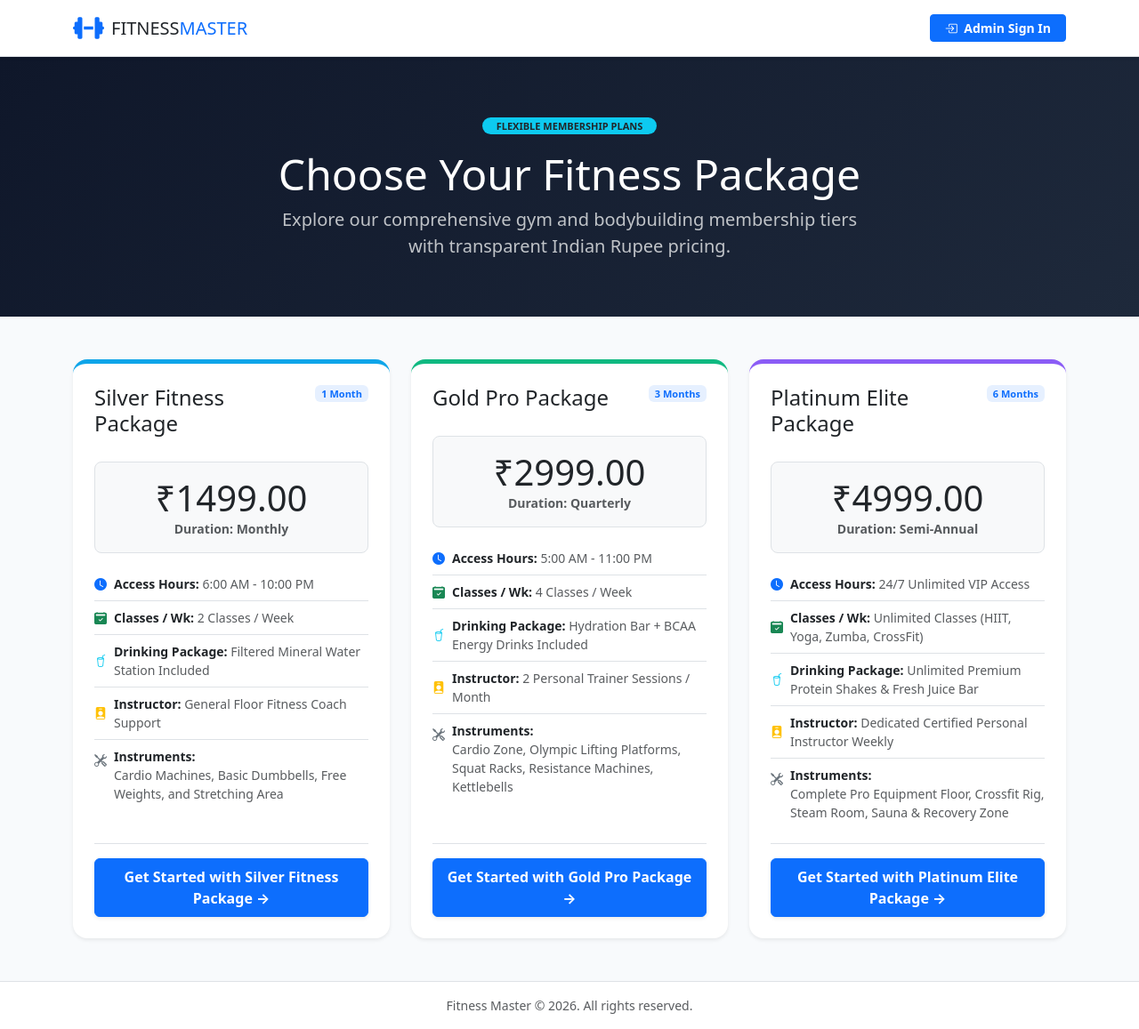
After one commit to virudobariya24/Fitness_Master, a Django app: page /packages/cards/ in a window 1280 px wide. The commit adds this page. Shown: the whole page at 89% size. Run offline with Django 5.2, Linux system fonts and the light colour scheme; data comes from the database, SQL or seed files in the repository; both versions use the stored data as it was after the commit.

Commit message:
Implement Task 1 and Task 2: View retrieving packages from DB and card-based Bootstrap layout template

```diff
--- a/packages/urls.py
+++ b/packages/urls.py
@@ -4,6 +4,7 @@ from . import views
 urlpatterns = [
     path('dashboard/', views.admin_dashboard_view, name='admin_dashboard'),
     path('packages/', views.packages_list_view, name='packages_list'),
+    path('packages/cards/', views.packages_cards_view, name='packages_cards'),
     path('packages/add/', views.package_add_view, name='package_add'),
     path('packages/<int:pk>/edit/', views.package_edit_view, name='package_edit'),
     path('packages/<int:pk>/delete/', views.package_delete_view, name='package_delete'),
--- a/packages/views.py
+++ b/packages/views.py
@@ -73,6 +73,24 @@ def packages_list_view(request):
     })
 
 
+def packages_cards_view(request):
+    """
+    Task (1): Create a view that retrieves all available packages from the database.
+    Task (2): Design a template to display packages in a card-based Bootstrap layout.
+    """
+    packages = Packages.objects.all().order_by('price')
+    total_packages = packages.count()
+    avg_price = packages.aggregate(avg=Avg('price'))['avg'] or 0.0
+    form = PackageForm()
+
+    return render(request, 'packages/packages_cards.html', {
+        'packages': packages,
+        'total_packages': total_packages,
+        'avg_price': round(avg_price, 2),
+        'form': form,
+    })
+
+
 @login_required(login_url='login')
 @user_passes_test(admin_check, login_url='login')
 def package_add_view(request):
--- a/templates/base.html
+++ b/templates/base.html
@@ -257,7 +257,7 @@
         </a>
       </li>
       <li class="nav-item">
-        <a href="{% url 'packages_list' %}" class="nav-link {% if request.resolver_match.url_name == 'packages_list' or request.resolver_match.url_name == 'package_edit' %}active{% endif %}">
+        <a href="{% url 'packages_list' %}" class="nav-link {% if request.resolver_match.url_name == 'packages_list' or request.resolver_match.url_name == 'package_edit' or request.resolver_match.url_name == 'packages_cards' %}active{% endif %}">
           <i class="bi bi-box-seam"></i> Packages Management
         </a>
       </li>
@@ -286,7 +286,7 @@
           </a>
         </li>
         <li class="nav-item">
-          <a href="{% url 'packages_list' %}" class="nav-link {% if request.resolver_match.url_name == 'packages_list' or request.resolver_match.url_name == 'package_edit' %}active{% endif %}">
+          <a href="{% url 'packages_list' %}" class="nav-link {% if request.resolver_match.url_name == 'packages_list' or request.resolver_match.url_name == 'package_edit' or request.resolver_match.url_name == 'packages_cards' %}active{% endif %}">
             <i class="bi bi-box-seam"></i> Packages Management
           </a>
         </li>
--- /dev/null
+++ b/templates/packages/packages_cards.html
@@ -0,0 +1,382 @@
+{% extends 'base.html' %}
+
+{% block title %}Packages Cards | Fitness Master{% endblock %}
+{% block page_heading %}Fitness Packages Catalog{% endblock %}
+
+{% block content %}
+<!-- =========================================================================
+     AUTHENTICATED ADMIN CARD-BASED BOOTSTRAP LAYOUT (Task 2)
+     ========================================================================= -->
+<div class="container-fluid px-0">
+
+  <!-- Header & Toolbar -->
+  <div class="d-flex flex-wrap align-items-center justify-content-between gap-3 mb-4">
+    <div>
+      <h3 class="fw-black text-dark mb-1">
+        <i class="bi bi-grid-fill text-primary me-2"></i>Packages Catalog (Card View)
+      </h3>
+      <p class="text-muted small mb-0">
+        Card-based responsive Bootstrap layout displaying all membership tiers and features.
+      </p>
+    </div>
+    <div class="d-flex align-items-center gap-2">
+      <!-- Layout Toggle: Cards vs Table -->
+      <div class="btn-group btn-group-sm" role="group" aria-label="View switch">
+        <a href="{% url 'packages_cards' %}" class="btn btn-primary active fw-semibold" title="Card View">
+          <i class="bi bi-grid-fill me-1"></i> Cards
+        </a>
+        <a href="{% url 'packages_list' %}" class="btn btn-outline-secondary fw-semibold" title="Table View">
+          <i class="bi bi-table me-1"></i> Table
+        </a>
+      </div>
+      <button type="button" class="btn btn-primary btn-sm fw-bold d-flex align-items-center gap-1.5 shadow-sm" data-bs-toggle="modal" data-bs-target="#addPackageModal">
+        <i class="bi bi-plus-circle-fill"></i> Add Package
+      </button>
+    </div>
+  </div>
+
+  <!-- Metric Summary -->
+  <div class="row g-3 mb-4">
+    <div class="col-sm-6 col-md-4">
+      <div class="stat-card d-flex align-items-center justify-content-between">
+        <div>
+          <small class="text-muted fw-bold text-uppercase" style="font-size: 11px;">Active Packages</small>
+          <h3 class="fw-black text-dark mb-0 mt-1">{{ total_packages }}</h3>
+          <small class="text-success fw-semibold"><i class="bi bi-check-circle-fill"></i> Live in Catalog</small>
+        </div>
+        <div class="rounded-3 p-3 bg-primary bg-opacity-10 text-primary">
+          <i class="bi bi-box-seam fs-3"></i>
+        </div>
+      </div>
+    </div>
+    <div class="col-sm-6 col-md-4">
+      <div class="stat-card d-flex align-items-center justify-content-between">
+        <div>
+          <small class="text-muted fw-bold text-uppercase" style="font-size: 11px;">Average Price</small>
+          <h3 class="fw-black text-dark mb-0 mt-1">₹{{ avg_price }}</h3>
+          <small class="text-info fw-semibold"><i class="bi bi-tag-fill"></i> Across all plans</small>
+        </div>
+        <div class="rounded-3 p-3 bg-success bg-opacity-10 text-success">
+          <i class="bi bi-cash-stack fs-3"></i>
+        </div>
+      </div>
+    </div>
+    <div class="col-sm-12 col-md-4">
+      <div class="stat-card d-flex align-items-center justify-content-between">
+        <div>
+          <small class="text-muted fw-bold text-uppercase" style="font-size: 11px;">Design Architecture</small>
+          <h6 class="fw-bold text-dark mb-0 mt-1">Bootstrap 5 Cards</h6>
+          <small class="text-primary fw-semibold"><i class="bi bi-laptop"></i> Fully Responsive</small>
+        </div>
+        <div class="rounded-3 p-3 bg-info bg-opacity-10 text-info">
+          <i class="bi bi-grid-3x3-gap-fill fs-3"></i>
+        </div>
+      </div>
+    </div>
+  </div>
+
+  <!-- =========================================================================
+       CARD-BASED BOOTSTRAP GRID LAYOUT
+       ========================================================================= -->
+  <div class="row g-4 mb-4">
+    {% for pkg in packages %}
+      <div class="col-12 col-md-6 col-lg-4 d-flex">
+        <div class="card h-100 border-0 shadow-sm rounded-4 overflow-hidden w-100 d-flex flex-column" style="transition: transform 0.2s ease, box-shadow 0.2s ease; border-top: 5px solid {% cycle '#0ea5e9' '#10b981' '#8b5cf6' '#f59e0b' %} !important;">
+
+          <!-- Card Header -->
+          <div class="card-body p-4 d-flex flex-column flex-grow-1">
+            <div class="d-flex align-items-start justify-content-between gap-2 mb-2">
+              <div>
+                <span class="badge bg-light text-secondary border px-2 py-1 mb-2" style="font-size: 11px;">
+                  #PKG-{{ pkg.id }}
+                </span>
+                <h4 class="card-title fw-black text-dark mb-1">{{ pkg.title }}</h4>
+              </div>
+              <span class="badge bg-primary bg-opacity-10 text-primary fw-bold px-2.5 py-1.5" style="font-size: 11px;">
+                {{ pkg.duration }}
+              </span>
+            </div>
+
+            <!-- Price Block in Indian Rupees (₹) -->
+            <div class="my-3 py-3 px-3 bg-light rounded-3 text-center border">
+              <div class="d-flex align-items-baseline justify-content-center gap-1">
+                <span class="display-6 fw-black text-dark">₹{{ pkg.price }}</span>
+              </div>
+              <small class="text-muted fw-semibold">Duration: {{ pkg.membership_duration }}</small>
+            </div>
+
+            <!-- Features List (All 9 model fields represented) -->
+            <ul class="list-unstyled mb-4 small flex-grow-1">
+              <li class="py-2 border-bottom d-flex align-items-center gap-2">
+                <i class="bi bi-clock-fill text-primary"></i>
+                <div>
+                  <strong class="text-dark">Access:</strong>
+                  <span class="text-muted">{{ pkg.access_hours }}</span>
+                </div>
+              </li>
+              <li class="py-2 border-bottom d-flex align-items-center gap-2">
+                <i class="bi bi-calendar2-check-fill text-success"></i>
+                <div>
+                  <strong class="text-dark">Classes / Week:</strong>
+                  <span class="text-muted">{{ pkg.classes_per_week }}</span>
+                </div>
+              </li>
+              <li class="py-2 border-bottom d-flex align-items-center gap-2">
+                <i class="bi bi-cup-straw text-info"></i>
+                <div>
+                  <strong class="text-dark">Drinking Package:</strong>
+                  <span class="text-muted">{{ pkg.drinking_package }}</span>
+                </div>
+              </li>
+              <li class="py-2 border-bottom d-flex align-items-center gap-2">
+                <i class="bi bi-person-badge-fill text-warning"></i>
+                <div>
+                  <strong class="text-dark">Trainer:</strong>
+                  <span class="text-muted">{{ pkg.personal_instructor }}</span>
+                </div>
+              </li>
+              <li class="pt-2 d-flex align-items-start gap-2">
+                <i class="bi bi-tools text-secondary mt-1"></i>
+                <div>
+                  <strong class="text-dark">Instruments & Gear:</strong>
+                  <span class="text-muted d-block mt-0.5">{{ pkg.instruments }}</span>
+                </div>
+              </li>
+            </ul>
+
+            <!-- Card Actions -->
+            <div class="mt-auto pt-3 border-top d-flex align-items-center justify-content-between gap-2">
+              <a href="{% url 'package_edit' pkg.id %}" class="btn btn-outline-primary btn-sm fw-bold flex-grow-1">
+                <i class="bi bi-pencil-square me-1"></i> Edit Plan
+              </a>
+              <button type="button" class="btn btn-outline-danger btn-sm" data-bs-toggle="modal" data-bs-target="#deletePackageModalCards{{ pkg.id }}" title="Delete Package">
+                <i class="bi bi-trash3"></i>
+              </button>
+            </div>
+
+          </div>
+
+        </div>
+
+        <!-- Delete Modal -->
+        <div class="modal fade" id="deletePackageModalCards{{ pkg.id }}" tabindex="-1" aria-hidden="true">
+          <div class="modal-dialog modal-dialog-centered">
+            <div class="modal-content">
+              <div class="modal-header border-0 pb-0">
+                <h6 class="modal-title fw-bold text-danger">
+                  <i class="bi bi-exclamation-triangle-fill me-1"></i> Delete Package Confirmation
+                </h6>
+                <button type="button" class="btn-close" data-bs-dismiss="modal" aria-label="Close"></button>
+              </div>
+              <div class="modal-body text-start py-3">
+                Are you sure you want to delete the package <strong>"{{ pkg.title }}"</strong>?
+              </div>
+              <div class="modal-footer border-0 pt-0">
+                <button type="button" class="btn btn-secondary btn-sm" data-bs-dismiss="modal">Cancel</button>
+                <form method="post" action="{% url 'package_delete' pkg.id %}" class="d-inline">
+                  {% csrf_token %}
+                  <input type="hidden" name="next" value="{% url 'packages_cards' %}">
+                  <button type="submit" class="btn btn-danger btn-sm fw-bold">Confirm Delete</button>
+                </form>
+              </div>
+            </div>
+          </div>
+        </div>
+
+      </div>
+    {% empty %}
+      <div class="col-12 text-center py-5">
+        <i class="bi bi-box-seam display-4 d-block mb-3 text-secondary opacity-50"></i>
+        <h5 class="fw-bold">No Packages Available</h5>
+        <p class="text-muted small mb-3">Get started by creating your first membership package.</p>
+        <button type="button" class="btn btn-primary btn-sm fw-bold" data-bs-toggle="modal" data-bs-target="#addPackageModal">
+          <i class="bi bi-plus-circle me-1"></i> Add New Package
+        </button>
+      </div>
+    {% endfor %}
+  </div>
+
+</div>
+
+<!-- Add Package Modal -->
+<div class="modal fade" id="addPackageModal" tabindex="-1" aria-hidden="true">
+  <div class="modal-dialog modal-lg modal-dialog-centered">
+    <div class="modal-content border-0 shadow-lg rounded-4 overflow-hidden">
+      <div class="modal-header text-white p-4" style="background: linear-gradient(135deg, #0f172a, #1e293b);">
+        <div>
+          <h5 class="modal-title fw-bold mb-1">
+            <i class="bi bi-plus-circle-fill text-info me-2"></i>Add Subscription Package
+          </h5>
+          <small class="text-light text-opacity-75">Configure all 9 package attributes for the card catalog</small>
+        </div>
+        <button type="button" class="btn-close btn-close-white" data-bs-dismiss="modal" aria-label="Close"></button>
+      </div>
+
+      <form method="post" action="{% url 'package_add' %}">
+        {% csrf_token %}
+        <input type="hidden" name="next" value="{% url 'packages_cards' %}">
+        <div class="modal-body p-4">
+          <div class="row g-3">
+            <div class="col-md-8">
+              <label class="form-label small fw-bold text-uppercase text-secondary">Package Title *</label>
+              {{ form.title }}
+            </div>
+            <div class="col-md-4">
+              <label class="form-label small fw-bold text-uppercase text-secondary">Price (₹) *</label>
+              {{ form.price }}
+            </div>
+            <div class="col-md-6">
+              <label class="form-label small fw-bold text-uppercase text-secondary">Duration *</label>
+              {{ form.duration }}
+            </div>
+            <div class="col-md-6">
+              <label class="form-label small fw-bold text-uppercase text-secondary">Access Hours *</label>
+              {{ form.access_hours }}
+            </div>
+            <div class="col-md-6">
+              <label class="form-label small fw-bold text-uppercase text-secondary">Classes Per Week *</label>
+              {{ form.classes_per_week }}
+            </div>
+            <div class="col-md-6">
+              <label class="form-label small fw-bold text-uppercase text-secondary">Membership Duration *</label>
+              {{ form.membership_duration }}
+            </div>
+            <div class="col-md-6">
+              <label class="form-label small fw-bold text-uppercase text-secondary">Drinking Package *</label>
+              {{ form.drinking_package }}
+            </div>
+            <div class="col-md-6">
+              <label class="form-label small fw-bold text-uppercase text-secondary">Personal Instructor *</label>
+              {{ form.personal_instructor }}
+            </div>
+            <div class="col-12">
+              <label class="form-label small fw-bold text-uppercase text-secondary">Instruments & Facilities *</label>
+              {{ form.instruments }}
+            </div>
+          </div>
+        </div>
+
+        <div class="modal-footer bg-light border-top p-3 px-4">
+          <button type="button" class="btn btn-outline-secondary fw-semibold" data-bs-dismiss="modal">Cancel</button>
+          <button type="submit" class="btn btn-primary fw-bold px-4 shadow-sm">
+            <i class="bi bi-save me-1"></i> Save Package
+          </button>
+        </div>
+      </form>
+    </div>
+  </div>
+</div>
+{% endblock %}
+
+{% block auth_content %}
+<!-- =========================================================================
+     PUBLIC / VISITOR CARD-BASED BOOTSTRAP LAYOUT (Task 2)
+     ========================================================================= -->
+<div class="min-vh-100 d-flex flex-column" style="background-color: #f8fafc;">
+
+  <!-- Public Top Bar -->
+  <header class="bg-white border-bottom py-3 px-4 shadow-sm sticky-top">
+    <div class="container d-flex align-items-center justify-content-between">
+      <div class="d-flex align-items-center gap-2">
+        <i class="fa-solid fa-dumbbell text-primary fs-3"></i>
+        <h5 class="mb-0 fw-black text-dark tracking-tight">FITNESS<span class="text-primary">MASTER</span></h5>
+      </div>
+      <a href="{% url 'login' %}" class="btn btn-primary btn-sm fw-bold px-3">
+        <i class="bi bi-box-arrow-in-right me-1"></i> Admin Sign In
+      </a>
+    </div>
+  </header>
+
+  <!-- Hero Header -->
+  <div class="py-5 text-center text-white" style="background: linear-gradient(135deg, #0f172a, #1e293b);">
+    <div class="container py-3">
+      <span class="badge bg-info text-dark fw-bold text-uppercase px-3 py-1.5 mb-3 rounded-pill" style="font-size: 11px;">
+        Flexible Membership Plans
+      </span>
+      <h1 class="display-5 fw-black mb-2">Choose Your Fitness Package</h1>
+      <p class="lead text-light text-opacity-75 mb-0 mx-auto" style="max-width: 650px;">
+        Explore our comprehensive gym and bodybuilding membership tiers with transparent Indian Rupee pricing.
+      </p>
+    </div>
+  </div>
+
+  <!-- Cards Grid -->
+  <div class="container py-5 flex-grow-1">
+    <div class="row g-4 justify-content-center">
+      {% for pkg in packages %}
+        <div class="col-12 col-md-6 col-lg-4 d-flex">
+          <div class="card h-100 border-0 shadow-sm rounded-4 overflow-hidden w-100 d-flex flex-column" style="border-top: 5px solid {% cycle '#0ea5e9' '#10b981' '#8b5cf6' '#f59e0b' %} !important;">
+            <div class="card-body p-4 d-flex flex-column flex-grow-1">
+
+              <div class="d-flex align-items-start justify-content-between gap-2 mb-2">
+                <h4 class="card-title fw-black text-dark mb-1">{{ pkg.title }}</h4>
+                <span class="badge bg-primary bg-opacity-10 text-primary fw-bold px-2.5 py-1.5" style="font-size: 11px;">
+                  {{ pkg.duration }}
+                </span>
+              </div>
+
+              <!-- Price -->
+              <div class="my-3 py-3 px-3 bg-light rounded-3 text-center border">
+                <span class="display-6 fw-black text-dark">₹{{ pkg.price }}</span>
+                <div class="text-muted small fw-semibold">Duration: {{ pkg.membership_duration }}</div>
+              </div>
+
+              <!-- Features List -->
+              <ul class="list-unstyled mb-4 small flex-grow-1">
+                <li class="py-2 border-bottom d-flex align-items-center gap-2">
+                  <i class="bi bi-clock-fill text-primary"></i>
+                  <div>
+                    <strong class="text-dark">Access Hours:</strong>
+                    <span class="text-muted">{{ pkg.access_hours }}</span>
+                  </div>
+                </li>
+                <li class="py-2 border-bottom d-flex align-items-center gap-2">
+                  <i class="bi bi-calendar2-check-fill text-success"></i>
+                  <div>
+                    <strong class="text-dark">Classes / Wk:</strong>
+                    <span class="text-muted">{{ pkg.classes_per_week }}</span>
+                  </div>
+                </li>
+                <li class="py-2 border-bottom d-flex align-items-center gap-2">
+                  <i class="bi bi-cup-straw text-info"></i>
+                  <div>
+                    <strong class="text-dark">Drinking Package:</strong>
+                    <span class="text-muted">{{ pkg.drinking_package }}</span>
+                  </div>
+                </li>
+                <li class="py-2 border-bottom d-flex align-items-center gap-2">
+                  <i class="bi bi-person-badge-fill text-warning"></i>
+                  <div>
+                    <strong class="text-dark">Instructor:</strong>
+                    <span class="text-muted">{{ pkg.personal_instructor }}</span>
+                  </div>
+                </li>
+                <li class="pt-2 d-flex align-items-start gap-2">
+                  <i class="bi bi-tools text-secondary mt-1"></i>
+                  <div>
+                    <strong class="text-dark">Instruments:</strong>
+                    <span class="text-muted d-block mt-0.5">{{ pkg.instruments }}</span>
+                  </div>
+                </li>
+              </ul>
+
+              <div class="mt-auto pt-3 border-top">
+                <a href="{% url 'login' %}" class="btn btn-primary w-100 fw-bold py-2 shadow-sm">
+                  Get Started with {{ pkg.title }} &rarr;
+                </a>
+              </div>
+
+            </div>
+          </div>
+        </div>
+      {% endfor %}
+    </div>
+  </div>
+
+  <!-- Footer -->
+  <footer class="bg-white border-top py-3 text-center text-muted small">
+    Fitness Master &copy; 2026. All rights reserved.
+  </footer>
+
+</div>
+{% endblock %}
```
Also changed, not shown: accounts/tests.py (+21 -0 lines), templates/packages/packages_list.html (+11 -2 lines), db.sqlite3.
